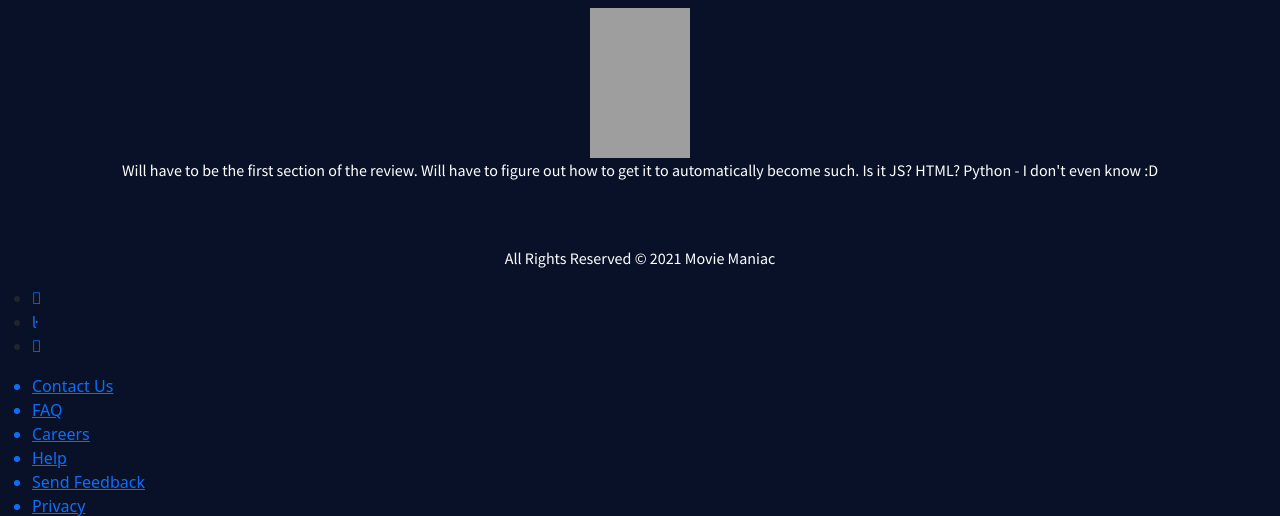
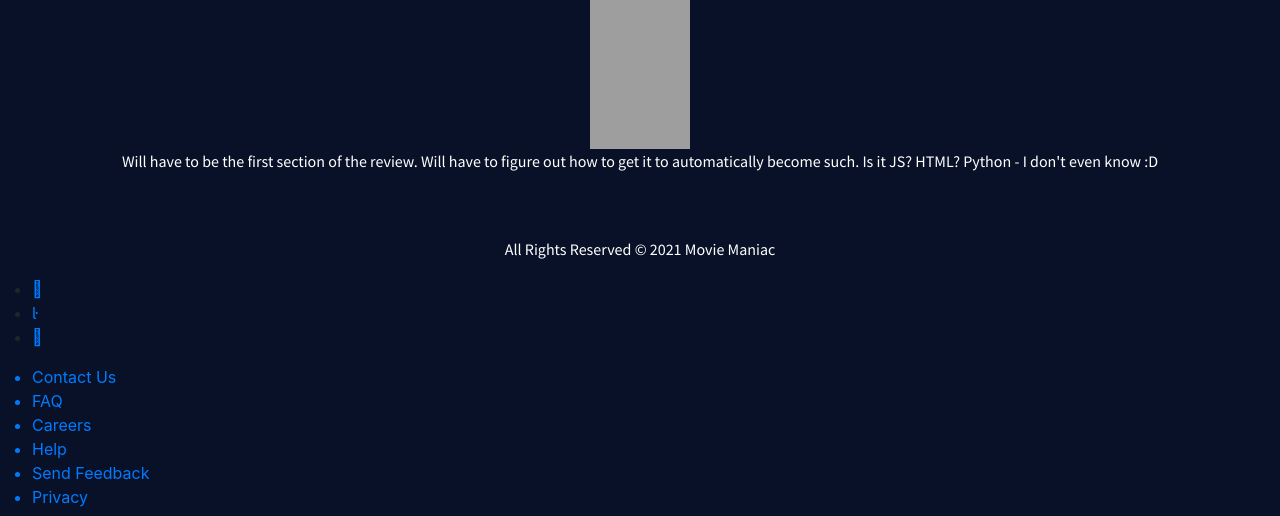
Before and after one commit to RafikaAT/Sky_Final_Project_Repository, a Flask app: page / in a window 1280 px wide. Shown: the part 3454-3970 px from the top of the page. Run offline with Flask 2, Linux system fonts and the light colour scheme; some libraries are stand-ins or nearby versions; grey boxes are pictures that could not be loaded.

Commit message:
added bootstrap link within base html file

```diff
--- a/Sky_Final_Project/application/templates/base.html
+++ b/Sky_Final_Project/application/templates/base.html
@@ -10,6 +10,7 @@
     <link rel="stylesheet"
           href="https://cdn.jsdelivr.net/npm/@fortawesome/fontawesome-free@5.15.3/css/fontawesome.min.css" integrity="sha384-wESLQ85D6gbsF459vf1CiZ2+rr+CsxRY0RpiF1tLlQpDnAgg6rwdsUF1+Ics2bni" crossorigin="anonymous">
     <link rel="stylesheet" href="https://cdn.jsdelivr.net/npm/@fortawesome/fontawesome-free@5.15.3/css/fontawesome.min.css">
+    <link rel="stylesheet" href="https://stackpath.bootstrapcdn.com/bootstrap/4.4.1/css/bootstrap.min.css" integrity="sha384-Vkoo8x4CGsO3+Hhxv8T/Q5PaXtkKtu6ug5TOeNV6gBiFeWPGFN9MuhOf23Q9Ifjh" crossorigin="anonymous">
     <link rel="stylesheet" type="text/css" href="{{url_for('static', filename='base-html-stylesheets.css')}}">
 
 <!--    This is the CSS link for the film reviews page - can get rid of it and merge the file with base-html-->
@@ -45,7 +46,7 @@
 
             <div class="social-menu">
                 <ul>
-                    <li><a href="#"><i class="fab fa-twitter-square"></i></a></li>
+                    <li><a href="#"><i class="fab fa-twitter"></i></a></li>
                     <li><a href="#"><i class="fab fa-instagram-square"></i></a></li>
                     <li><a href="#"><i class="fab fa-facebook-square"></i></a></li>
                 </ul>
--- a/Sky_Final_Project/application/templates/home.html
+++ b/Sky_Final_Project/application/templates/home.html
@@ -25,7 +25,7 @@
   <h2>Top Rated Movies</h2>
     <div class="container">
         <div class="row">
-            <div class="col-sm-12"
+            <div class="col-sm-12">
 
                  <div id="top-rated-carousel" class="carousel slide" data-bs-ride="carousel">
                      <div class="carousel-inner" role="listbox">
```
